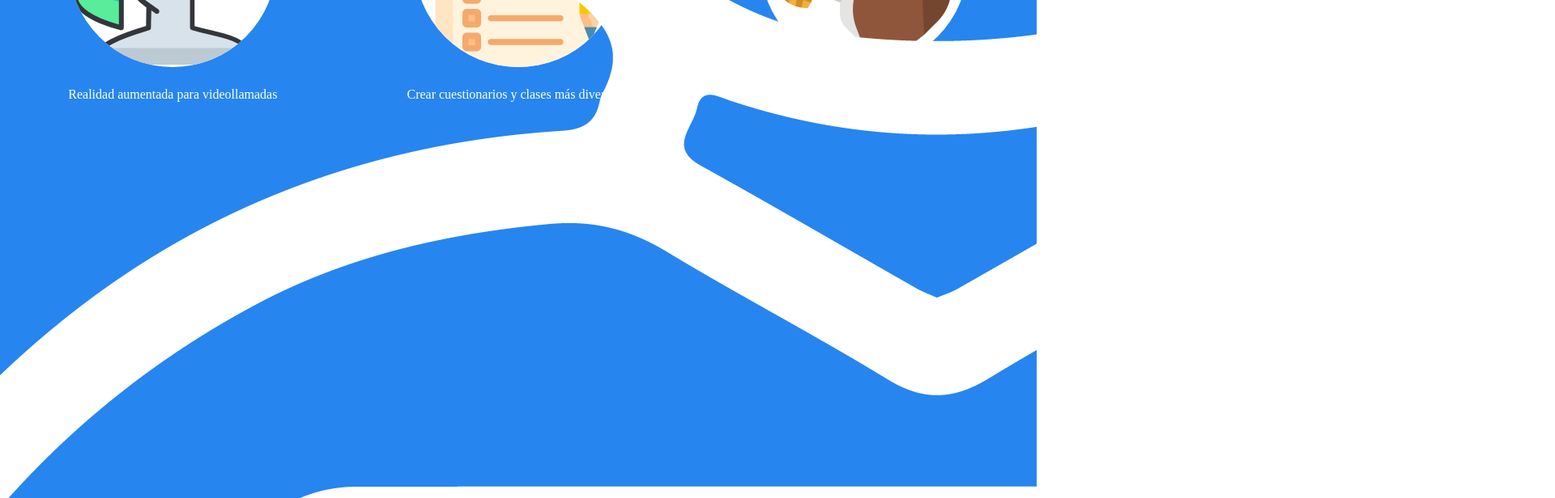
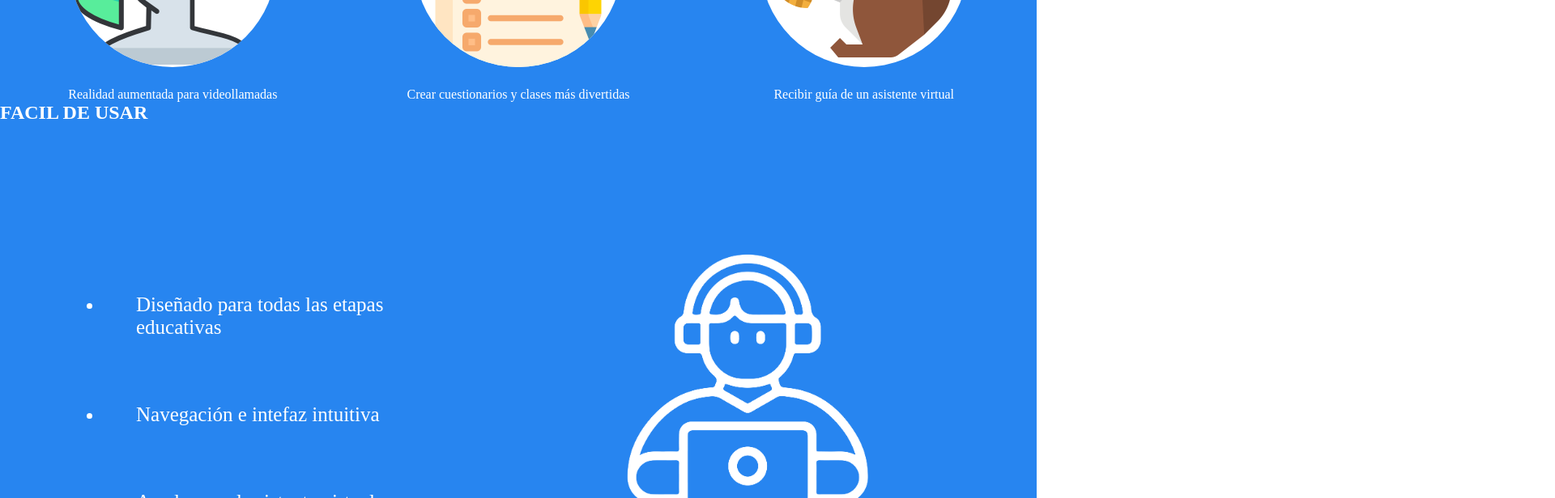
Before and after one commit to HackathonNicaragua2022/Clump, a React (Create React App) app: page / in a window 1280 px wide. Shown: the part 840-1456 px from the top of the page at 81% size, 1920 px wide, since content can reach past the window. Built offline with nearby package versions, Linux system fonts and the light colour scheme; no server answers.

Commit message:
Home-corregido

```diff
--- a/src/components/HomePage/Home.css
+++ b/src/components/HomePage/Home.css
@@ -101,11 +101,11 @@
 }
 
 /*uso*/
-.uso {
+.usos {
     color: #fff;
 }
 
-.uso-list {
+.uso {
     width: 100%;
     padding-left: 10%;
     height: 90vh;
--- a/src/components/HomePage/Home.jsx
+++ b/src/components/HomePage/Home.jsx
@@ -36,7 +36,7 @@ const Home = () => {
 
             <div className='usos'>
                 <h2>FACIL DE USAR</h2>
-                <div className='uso-list'>
+                <div className='uso'>
                     <ul>
                         <li>Diseñado para todas las etapas educativas</li>
                         <li>Navegación e intefaz intuitiva</li>
```
